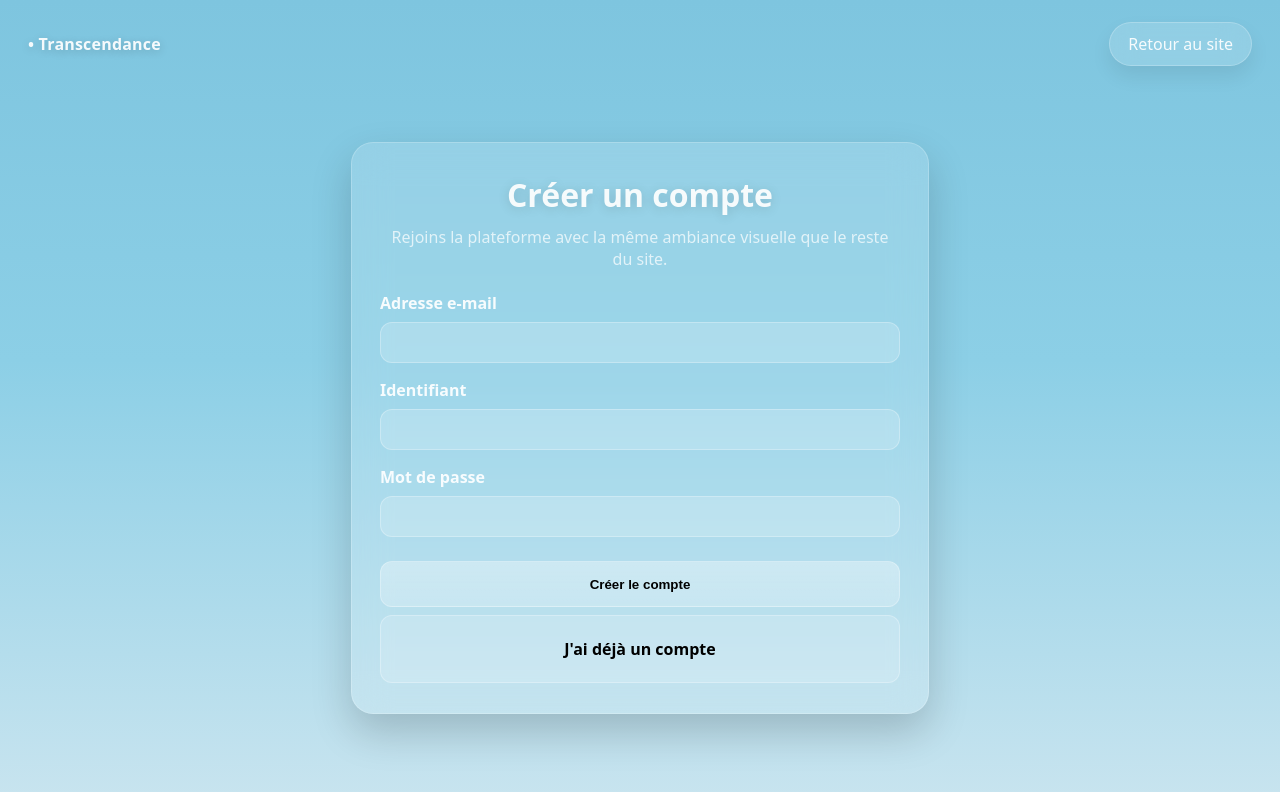
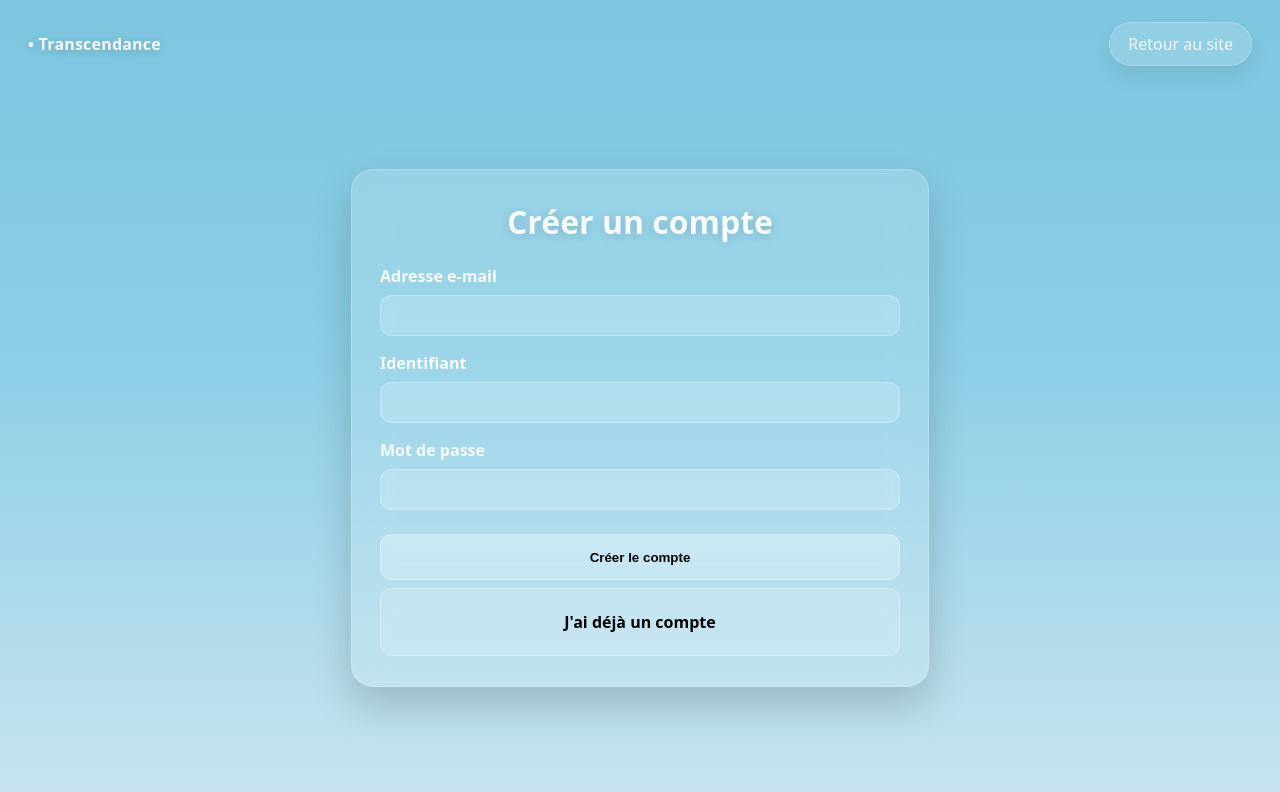
Before and after one commit to LucLgdm/Transcendence, a website with bundled scripts: page frontend/register.html in a window 1280 px wide. Built offline with nearby package versions, Linux system fonts and the light colour scheme.

Commit message:
fixed(registered.html):text change

```diff
--- a/frontend/register.html
+++ b/frontend/register.html
@@ -18,7 +18,6 @@
 		<section class="register-card">
 			<div class="register-header">
 				<h1>Créer un compte</h1>
-				<p>Rejoins la plateforme avec la même ambiance visuelle que le reste du site.</p>
 			</div>
 
 			<form id="registerForm" class="register-form">
```
